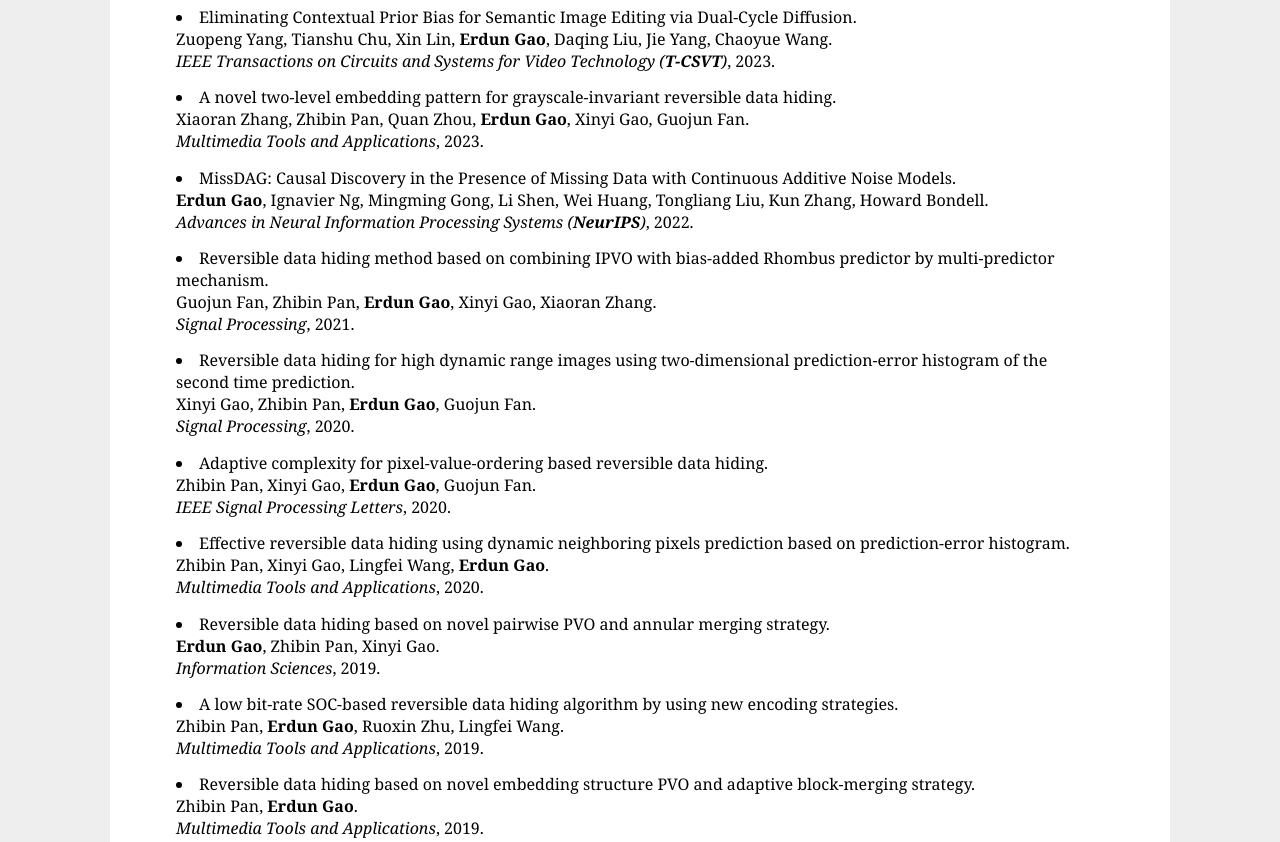
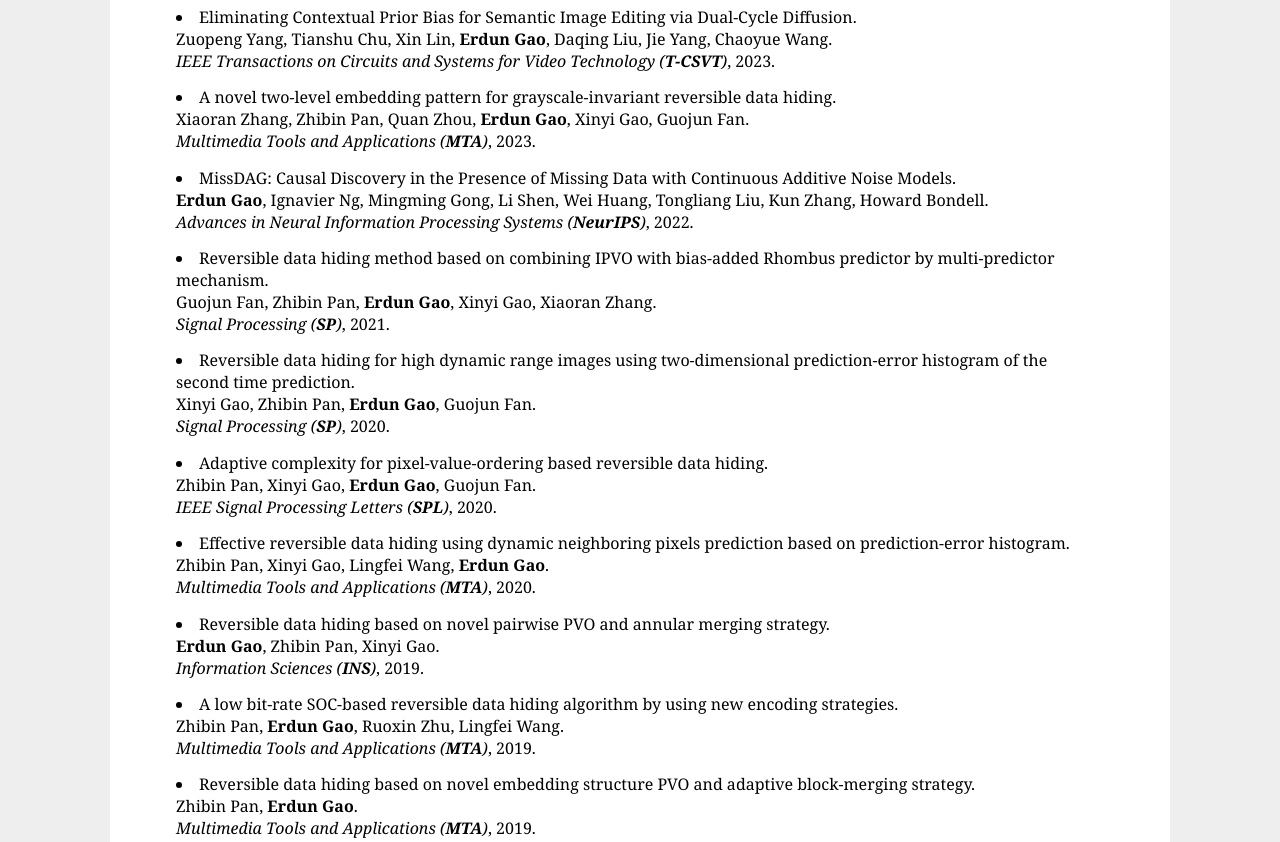
Before and after one commit to ErdunGAO/erdungao.github.io, a plain HTML site: page Publications.html in a window 1280 px wide. Shown: the part 1140-1982 px from the top of the page. Drawn offline with Linux system fonts and the light colour scheme.

Commit message:
Update publication journal names with abbreviations

```diff
--- a/Publications.html
+++ b/Publications.html
@@ -103,7 +103,7 @@
   <li>
     A novel two-level embedding pattern for grayscale-invariant reversible data hiding.<br>
     Xiaoran Zhang, Zhibin Pan, Quan Zhou, <b>Erdun Gao</b>, Xinyi Gao, Guojun Fan.<br>
-    <i>Multimedia Tools and Applications</i>, 2023.
+    <i>Multimedia Tools and Applications (<b>MTA</b>)</i>, 2023.
   </li>
 
   <li>
@@ -115,43 +115,43 @@
   <li>
     Reversible data hiding method based on combining IPVO with bias-added Rhombus predictor by multi-predictor mechanism.<br>
     Guojun Fan, Zhibin Pan, <b>Erdun Gao</b>, Xinyi Gao, Xiaoran Zhang.<br>
-    <i>Signal Processing</i>, 2021.
+    <i>Signal Processing (<b>SP</b>)</i>, 2021.
   </li>
 
   <li>
     Reversible data hiding for high dynamic range images using two-dimensional prediction-error histogram of the second time prediction.<br>
     Xinyi Gao, Zhibin Pan, <b>Erdun Gao</b>, Guojun Fan.<br>
-    <i>Signal Processing</i>, 2020.
+    <i>Signal Processing (<b>SP</b>)</i>, 2020.
   </li>
 
   <li>
     Adaptive complexity for pixel-value-ordering based reversible data hiding.<br>
     Zhibin Pan, Xinyi Gao, <b>Erdun Gao</b>, Guojun Fan.<br>
-    <i>IEEE Signal Processing Letters</i>, 2020.
+    <i>IEEE Signal Processing Letters (<b>SPL</b>)</i>, 2020.
   </li>
 
   <li>
     Effective reversible data hiding using dynamic neighboring pixels prediction based on prediction-error histogram.<br>
     Zhibin Pan, Xinyi Gao, Lingfei Wang, <b>Erdun Gao</b>.<br>
-    <i>Multimedia Tools and Applications</i>, 2020.
+    <i>Multimedia Tools and Applications (<b>MTA</b>)</i>, 2020.
   </li>
 
   <li>
     Reversible data hiding based on novel pairwise PVO and annular merging strategy.<br>
     <b>Erdun Gao</b>, Zhibin Pan, Xinyi Gao.<br>
-    <i>Information Sciences</i>, 2019.
+    <i>Information Sciences (<b>INS</b>)</i>, 2019.
   </li>
 
   <li>
     A low bit-rate SOC-based reversible data hiding algorithm by using new encoding strategies.<br>
     Zhibin Pan, <b>Erdun Gao</b>, Ruoxin Zhu, Lingfei Wang.<br>
-    <i>Multimedia Tools and Applications</i>, 2019.
+    <i>Multimedia Tools and Applications (<b>MTA</b>)</i>, 2019.
   </li>
 
   <li>
     Reversible data hiding based on novel embedding structure PVO and adaptive block-merging strategy.<br>
     Zhibin Pan, <b>Erdun Gao</b>.<br>
-    <i>Multimedia Tools and Applications</i>, 2019.
+    <i>Multimedia Tools and Applications (<b>MTA</b>)</i>, 2019.
   </li>
 </ul>
 
```
